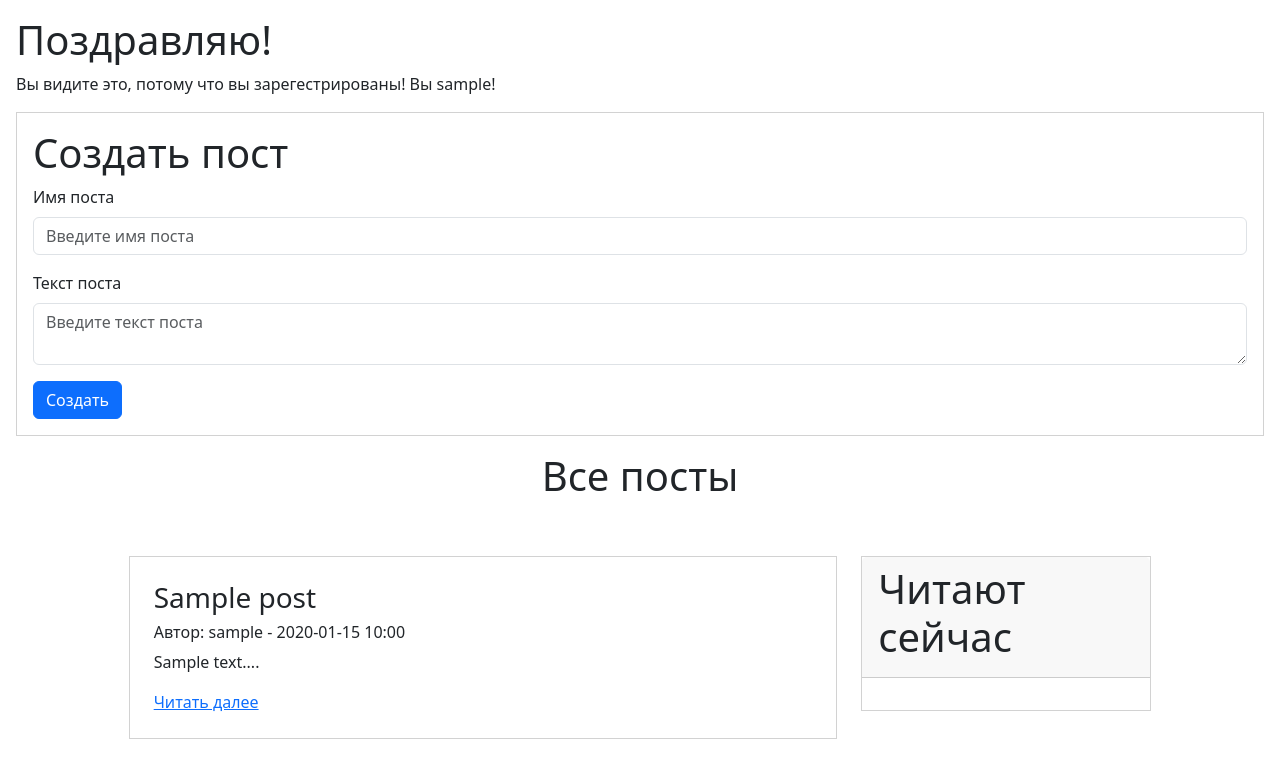
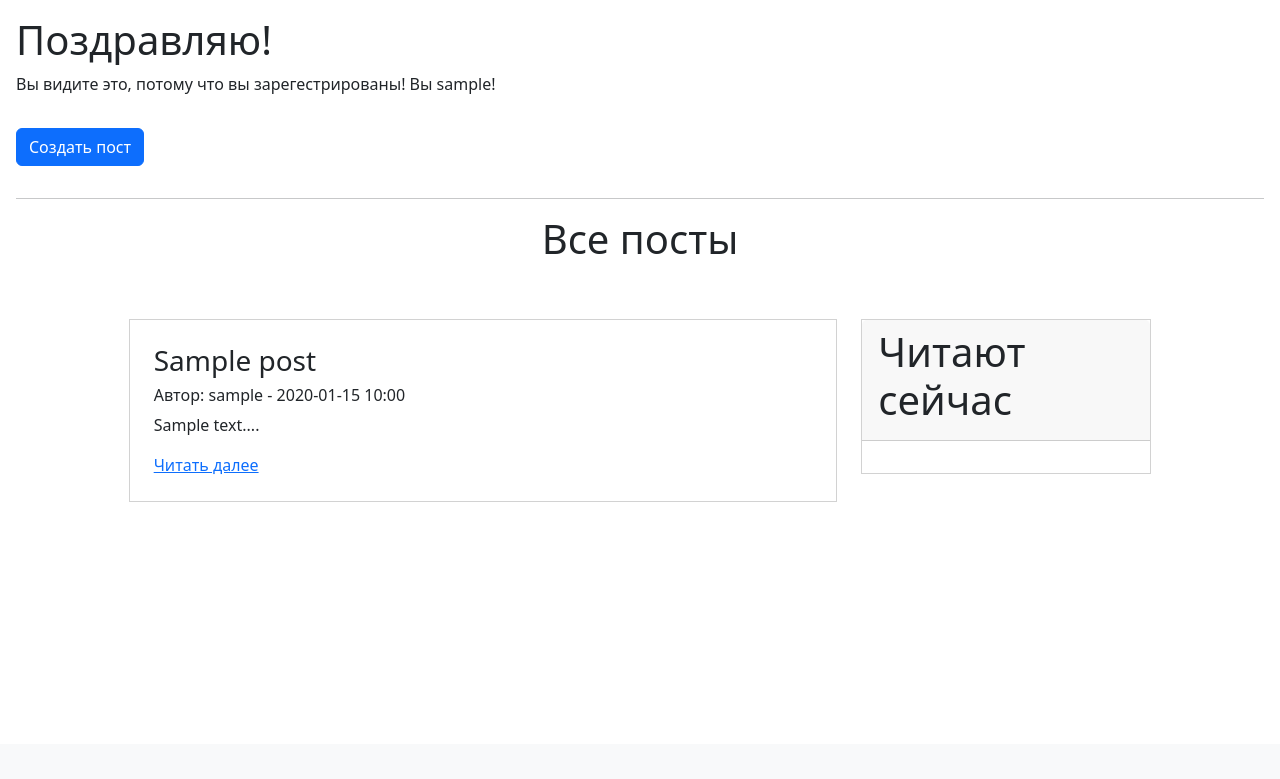
Before and after one commit to Anardest/blog-flask-api, a Flask app: page / in a window 1280 px wide. Shown: the part 56-835 px from the top of the page. After the commit the page ends 558 px from the top, so only its background shows below. Run offline with Flask 3, Linux system fonts and the light colour scheme; a user stored in the database is signed in; tables that the repository leaves empty hold one stand-in row (values such as "Sample post"); some libraries are stand-ins or nearby versions.

Commit message:
feat: Добавлено переключение отображения формы: "Создать пост"

```diff
--- a/main/static/js/switch_addpost.js
+++ b/main/static/js/switch_addpost.js
@@ -1,2 +1,14 @@
-document.getElementById('')
-// TODO: Доделать
+$(document).ready(function () {
+    $('#hideFormAddPost').hide();
+    $("#showFormAddPost").click(function () {
+        $("#addPostCard").fadeIn();  // Показываем форму
+        $("#showFormAddPost").hide();  // Скрываем кнопку "Создать пост"
+        $("#hideFormAddPost").show();  // Показываем кнопку "Отмена"
+    });
+
+    $("#hideFormAddPost").click(function () {
+        $("#addPostCard").fadeOut();  // Скрываем форму
+        $("#hideFormAddPost").hide();  // Скрываем кнопку "Отмена"
+        $("#showFormAddPost").show();  // Показываем кнопку "Создать пост"
+    });
+});
--- a/main/templates/index.html
+++ b/main/templates/index.html
@@ -2,6 +2,7 @@
 {% block extra_js %}
 <script src="{{ url_for('static', filename='js/add_post.js') }}"></script>
 <script src="{{ url_for('static', filename='js/get_posts.js') }}"></script>
+<script src="{{ url_for('static', filename='js/switch_addpost.js') }}"></script>
 {% endblock %}
 {% block title %}
 Главная
@@ -11,8 +12,12 @@
 <div id="main-content" class="section p-3">
   <h1>Поздравляю!</h1>
   <p>Вы видите это, потому что вы зарегестрированы! Вы {{ user.username }}!</p>
-  <div class="card" style="border-radius: 0;">
+  <button id="showFormAddPost" class="btn btn-primary mt-3 mb-3">Создать пост</button>
+  <button id="hideFormAddPost" class="hidden btn btn-warning mt-3 mb-3">Отмена</button>
+  <hr>
+  <div class="hidden card" style="border-radius: 0; display: none;" id="addPostCard">
     <div class="card-body">
+
       <form id="addPost">
         <h1>Создать пост</h1>
         <div class="mb-3">
```
